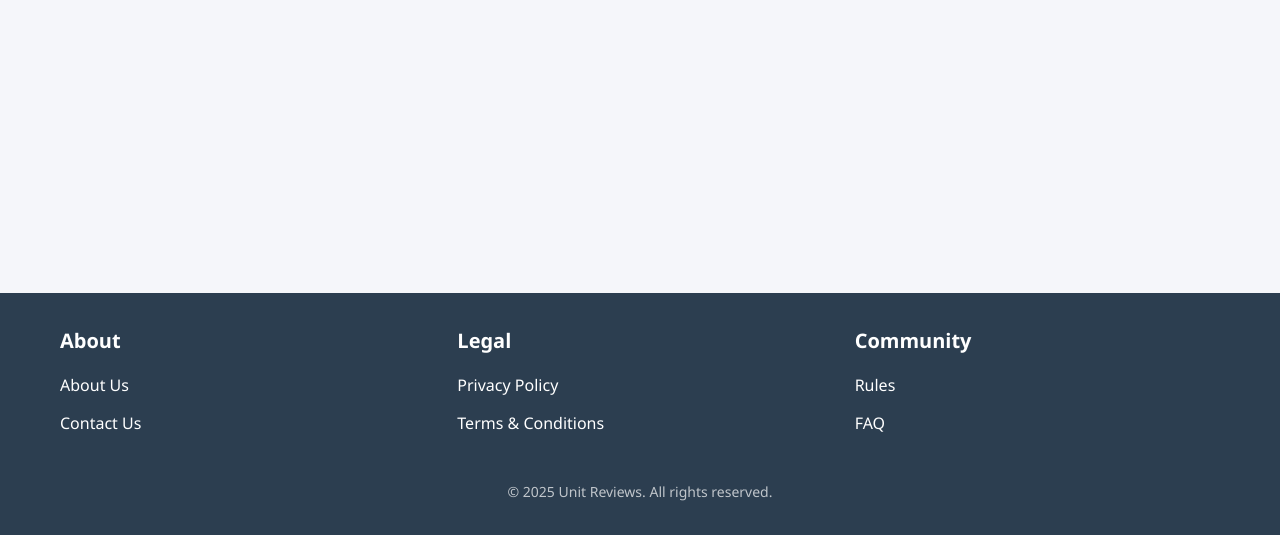
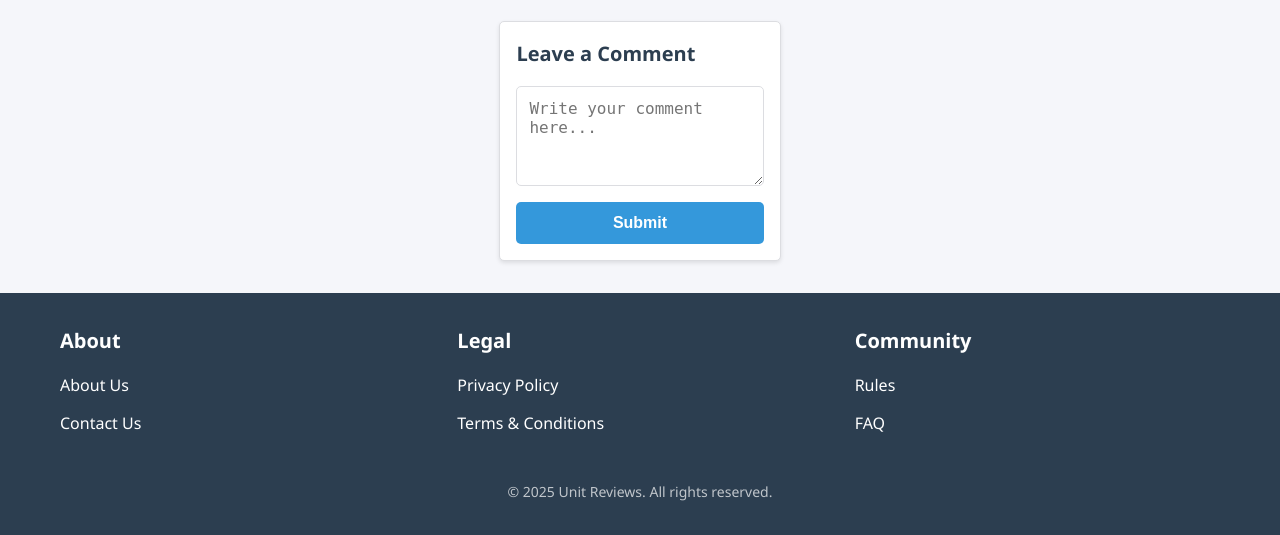
Before and after one commit to ssakshamsin/monashreflect, a Flask app: template app/templates/unit.html in a window 1280 px wide. Shown: the part 544-1079 px from the top of the page. Run offline with Flask 2, Linux system fonts and the light colour scheme; the template is opened without the code that fills it, so the values that code supplies are empty; parts of the project's set-up code (start-up, migrations or seed data) failed here and were passed over.

Commit message:
comment section functionality
css is there, but the script does not exist

```diff
--- /dev/null
+++ b/app/static/css/comment.css
@@ -0,0 +1,47 @@
+/* Comment Section */
+.comment-section {
+    margin-top: 2rem;
+    padding: 1rem;
+    border: 1px solid var(--border-color);
+    border-radius: 5px;
+    background-color: white;
+    box-shadow: 0 2px 4px rgba(0, 0, 0, 0.1);
+  }
+
+  .comment-section h3 {
+    margin-bottom: 1rem;
+    font-size: 1.25rem;
+    font-weight: bold;
+    color: var(--text-color);
+  }
+
+  .comment-form {
+    display: flex;
+    flex-direction: column;
+    gap: 1rem;
+  }
+
+  .comment-form textarea {
+    padding: 0.75rem;
+    font-size: 1rem;
+    border: 1px solid var(--border-color);
+    border-radius: 5px;
+    resize: vertical; /* Allow vertical resizing */
+    min-height: 100px;
+  }
+
+  .submit-comment-btn {
+    padding: 0.75rem;
+    font-size: 1rem;
+    font-weight: bold;
+    color: white;
+    background-color: var(--primary-color);
+    border: none;
+    border-radius: 5px;
+    cursor: pointer;
+    transition: background-color 0.3s ease;
+  }
+
+  .submit-comment-btn:hover {
+    background-color: #0056b3; /* Darker shade of primary color */
+  }
--- a/app/static/css/style.css
+++ b/app/static/css/style.css
@@ -6,6 +6,7 @@
 @import 'collapsible.css';
 @import 'login.css';
 @import 'register.css';
+@import 'comment.css';
 /* Root Variables */
 :root {
     --primary-color: #3498db;
--- a/app/templates/unit.html
+++ b/app/templates/unit.html
@@ -93,6 +93,17 @@
     </script>
 
     <!-- Reviews Section -->
+    <!-- Comment Block -->
+    <div class="comment-section">
+        <h3>Leave a Comment</h3>
+        <form id="commentForm" class="comment-form">
+        <textarea id="commentInput" placeholder="Write your comment here..." required></textarea>
+        <button type="submit" class="submit-comment-btn">Submit</button>
+        </form>
+    </div>
+
+    <!-- write a review  -->
+
     <div class="reviews-section">
         {% for review in reviews.items %}
             <div class="review-card">
```
Also changed, not shown: app/your_database.db.
